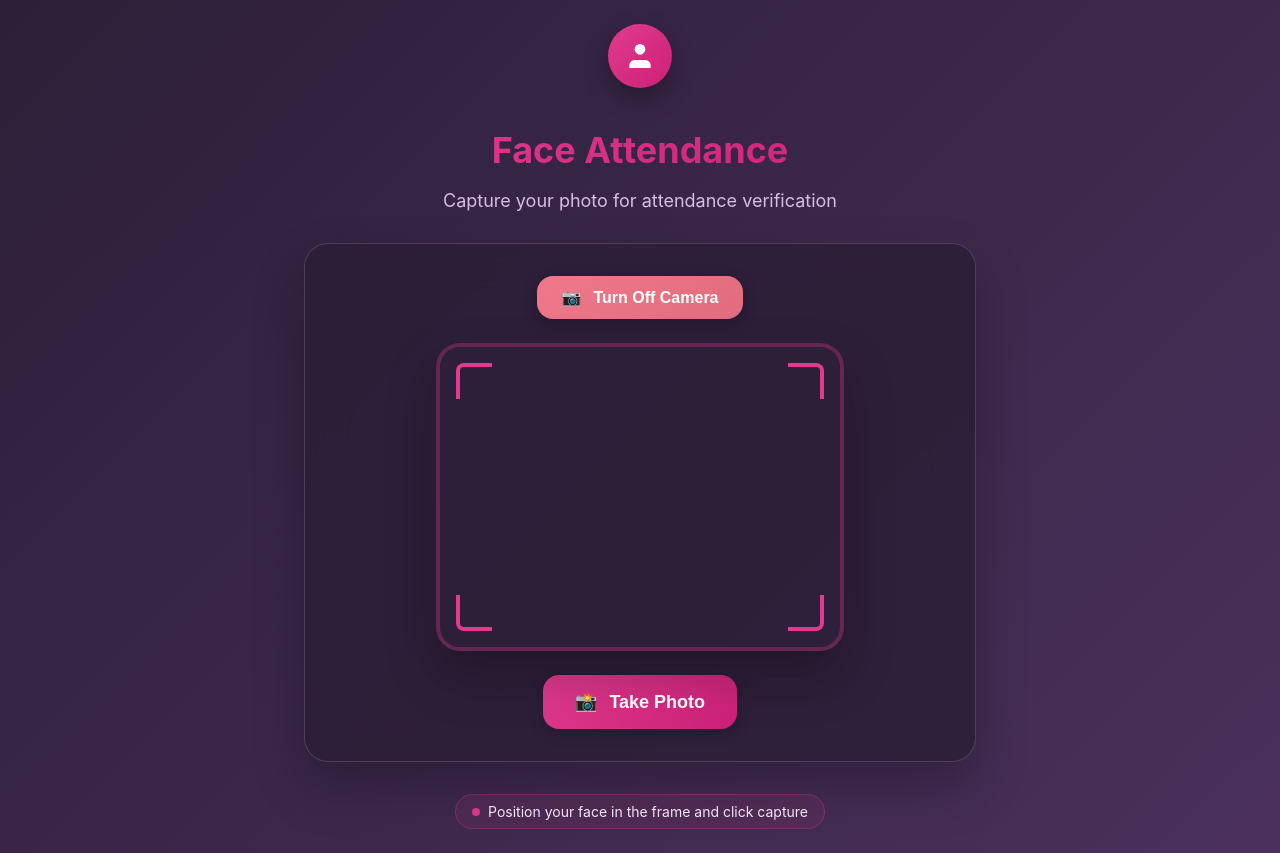
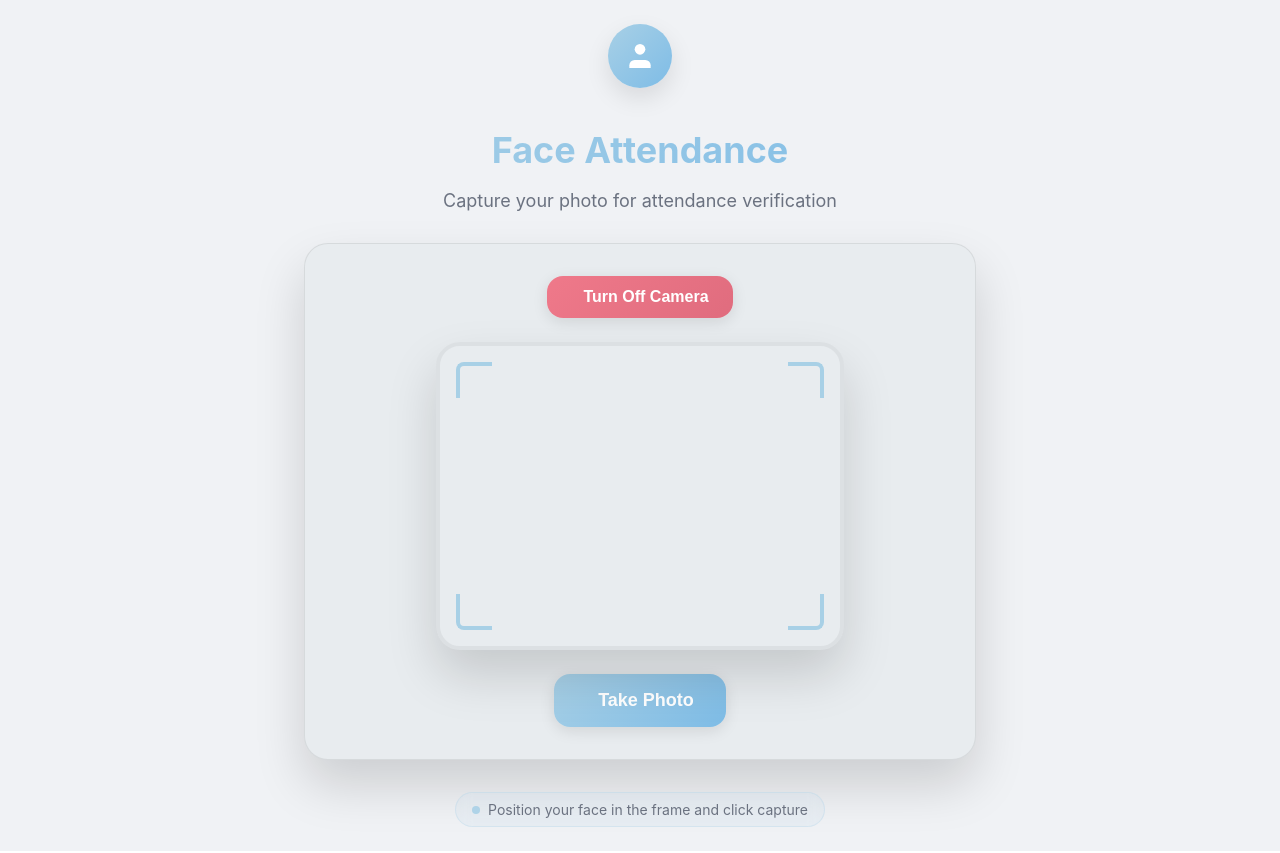
Before and after one commit to van49785/face_recognition_system, a React (Create React App) app in the folder frontend/: page / in a window 1280 px wide. Built offline with nearby package versions, Linux system fonts and the light colour scheme; no server answers.

Commit message:
edit giao diện

```diff
--- a/frontend/src/App.js
+++ b/frontend/src/App.js
@@ -53,20 +53,20 @@ function App() {
         }
       });
       // Nếu yêu cầu thành công, cập nhật thông báo với dữ liệu từ server
-      setServerMessage(response.data.message || "Ảnh đã được nhận thành công!");
+      setServerMessage(response.data.message || "Photo received successfully!");
       console.log("Phản hồi từ server:", response.data);
     } catch (error) {
       console.error("Lỗi khi gửi ảnh:", error);
       // Xử lý các loại lỗi khác nhau để hiển thị thông báo phù hợp
       if (error.response) {
         // Lỗi từ phía server (HTTP status code 4xx, 5xx)
-        setServerMessage(`Lỗi: ${error.response.data.error || "Không thể kết nối đến server."}`);
+        setServerMessage(`Lỗi: ${error.response.data.error || "Unable to connect to server."}`);
       } else if (error.request) {
         // Yêu cầu đã được gửi nhưng không nhận được phản hồi (lỗi mạng, server chưa chạy, CORS)
-        setServerMessage("Lỗi mạng: Không nhận được phản hồi từ server. Vui lòng kiểm tra kết nối hoặc địa chỉ server.");
+        setServerMessage("Network Error: No response received from server. Please check connection or server address.");
       } else {
         // Lỗi khác xảy ra trong quá trình thiết lập yêu cầu
-        setServerMessage("Lỗi không xác định khi gửi ảnh.");
+        setServerMessage("Unknown error while sending photo.");
       }
     } finally {
       setIsLoading(false); // Luôn tắt trạng thái loading sau khi yêu cầu hoàn tất (dù thành công hay thất bại)
@@ -80,7 +80,7 @@ function App() {
       <WebcamCapture onCapture={handleImageCapture} />
 
       {/* Hiển thị trạng thái loading khi ảnh đang được gửi */}
-      {isLoading && <p className="loading-message">Đang gửi ảnh...</p>}
+      {/* {isLoading && <p className="loading-message">Sending</p>} */}
 
       {/* Hiển thị thông báo từ server (thành công hoặc lỗi) */}
       {serverMessage && (
--- a/frontend/src/components/employee/WebcamCapture.css
+++ b/frontend/src/components/employee/WebcamCapture.css
@@ -18,10 +18,10 @@
 /* Container and Wrapper */
 .webcam-capture-container {
   min-height: 100vh;
-  /* Updated Background: Deep Muted Purple Gradient */
-  background: linear-gradient(135deg, #2D1F38 0%, #4A305B 100%); /* Deep Muted Purple Gradient */
+  /* Updated Background: Very Light, Soft Gray (Smoky base) */
+  background: #F0F2F5; /* A very light, cool gray */
   padding: 24px;
-  font-family: 'Inter', -apple-system, BlinkMacSystemFont, "Segoe UI", Roboto, sans-serif;
+  font-family: -apple-system, BlinkMacSystemFont, "Segoe UI", Roboto, sans-serif;
   display: flex;
   align-items: center;
   justify-content: center;
@@ -46,11 +46,11 @@
   justify-content: center;
   width: 64px;
   height: 64px;
-  /* Updated Icon Wrapper Gradient: Vibrant Magenta/Fuchsia */
-  background: linear-gradient(135deg, #E03B8D, #CC2078); /* Bright Magenta to Deep Rose */
+  /* Updated Icon Wrapper Gradient: Muted Blue accent */
+  background: linear-gradient(135deg, #A8D0E6, #7EBCE6); /* Soft Blue gradient */
   border-radius: 50%;
   margin-bottom: 16px;
-  box-shadow: 0 10px 25px rgba(0,0,0,0.3);
+  box-shadow: 0 10px 25px rgba(0,0,0,0.1); /* Lighter shadow for light theme */
 }
 
 .webcam-capture-user-icon {
@@ -62,29 +62,31 @@
 .webcam-capture-title {
   font-size: 36px;
   font-weight: bold;
-  color: white; /* White text on dark background */
+  /* Changed to dark text for light background */
+  color: #333333;
   margin-bottom: 8px;
-  /* Updated Title Gradient: Vibrant Magenta/Fuchsia for Text Fill */
-  background: linear-gradient(135deg, #E03B8D, #CC2078); /* Bright Magenta to Deep Rose */
+  /* Updated Title Gradient: Muted Blue accent for text fill */
+  background: linear-gradient(135deg, #A8D0E6, #7EBCE6); /* Soft Blue gradient */
   background-clip: text;
   -webkit-background-clip: text;
   -webkit-text-fill-color: transparent;
 }
 
 .webcam-capture-subtitle {
-  color: #D8BEE3; /* Light Lavender/Pinkish-gray for subtle text */
+  /* Updated Subtitle color: Medium gray */
+  color: #6B7280;
   font-size: 18px;
 }
 
 /* Main Card */
 .webcam-capture-main-card {
-  /* Updated Card Background: Slightly lighter, transparent dark tone for contrast */
-  background: rgba(45, 31, 56, 0.9); /* Darker Purple with transparency */
+  /* Updated Card Background: Slightly darker soft gray */
+  background: #E8ECEF; /* Slightly darker soft gray */
   backdrop-filter: blur(20px);
   border-radius: 24px;
   padding: 32px;
-  box-shadow: 0 25px 50px rgba(0,0,0,0.25);
-  border: 1px solid rgba(255, 255, 255, 0.15); /* Subtle light border */
+  box-shadow: 0 25px 50px rgba(0,0,0,0.15); /* Lighter shadow */
+  border: 1px solid rgba(0, 0, 0, 0.08); /* Subtle dark border */
 }
 
 /* Button Styles */
@@ -101,44 +103,44 @@
   padding: 12px 24px;
   border-radius: 16px;
   font-weight: 600;
-  color: white;
+  color: white; /* Button text remains white for contrast */
   border: none;
   cursor: pointer;
   transition: all 0.3s ease;
-  box-shadow: 0 4px 15px rgba(0,0,0,0.2);
+  box-shadow: 0 4px 15px rgba(0,0,0,0.1); /* Lighter shadow */
   font-size: 16px;
 }
 
-/* Toggle Button - Off (Muted Red) and On (Vibrant Magenta/Fuchsia) */
+/* Updated Toggle Button - Off (Muted Red) and On (Muted Blue) */
 .webcam-capture-toggle-button-off {
   background: linear-gradient(135deg, #EF798A, #E06C7E); /* Muted Red */
 }
 
 .webcam-capture-toggle-button-on {
-  background: linear-gradient(135deg, #E03B8D, #CC2078); /* Vibrant Magenta/Fuchsia */
+  background: linear-gradient(135deg, #A8D0E6, #7EBCE6); /* Muted Blue for 'on' */
 }
 
-/* Capture Button - Vibrant Magenta/Fuchsia */
+/* Updated Capture Button - Muted Blue */
 .webcam-capture-capture-button {
-  background: linear-gradient(135deg, #E03B8D, #CC2078); /* Vibrant Magenta/Fuchsia */
+  background: linear-gradient(135deg, #A8D0E6, #7EBCE6); /* Muted Blue */
   padding: 16px 32px;
   font-size: 18px;
 }
 
 .webcam-capture-capture-button-disabled {
-  background: #6B5B7C; /* Darker muted purple/gray when disabled */
+  background: #9CA3AF; /* Lighter gray when disabled */
   cursor: not-allowed;
   opacity: 0.7;
 }
 
-/* Retake Button - Warm Amber */
+/* Updated Retake Button - Muted Amber */
 .webcam-capture-retake-button {
-  background: linear-gradient(135deg, #F4B942, #E8A800); /* Warm Amber/Yellow */
+  background: linear-gradient(135deg, #F4B942, #E8A800); /* Muted Amber/Yellow */
 }
 
-/* Confirm Button - Vibrant Magenta/Fuchsia */
+/* Updated Confirm Button - Muted Blue */
 .webcam-capture-confirm-button {
-  background: linear-gradient(135deg, #E03B8D, #CC2078); /* Vibrant Magenta/Fuchsia */
+  background: linear-gradient(135deg, #A8D0E6, #7EBCE6); /* Muted Blue */
 }
 
 /* Webcam and Photo Display */
@@ -153,9 +155,9 @@
   position: relative;
   border-radius: 24px;
   overflow: hidden;
-  box-shadow: 0 25px 50px rgba(0,0,0,0.25);
-  /* Updated border color: Subtle Accent color */
-  border: 4px solid rgba(224, 59, 141, 0.3); /* Subtle Magenta border */
+  box-shadow: 0 25px 50px rgba(0,0,0,0.15); /* Lighter shadow */
+  /* Updated border color: Very subtle light gray */
+  border: 4px solid rgba(0, 0, 0, 0.05); /* Very subtle, almost invisible border */
 }
 
 .webcam-capture-webcam-wrapper video {
@@ -175,8 +177,8 @@
   position: absolute;
   width: 32px;
   height: 32px;
-  /* Updated Overlay Corner Color: Vibrant Magenta/Fuchsia */
-  border: 4px solid #E03B8D; /* Bright Magenta */
+  /* Updated Overlay Corner Color: Muted Blue */
+  border: 4px solid #A8D0E6; /* Muted Blue */
 }
 
 .webcam-capture-overlay-corner-tl {
@@ -218,7 +220,8 @@
 .webcam-capture-photo-title {
   font-size: 24px;
   font-weight: bold;
-  color: white;
+  /* Updated to dark text */
+  color: #333333;
   margin-bottom: 16px;
 }
 
@@ -227,9 +230,9 @@
   display: inline-block;
   border-radius: 24px;
   overflow: hidden;
-  box-shadow: 0 25px 50px rgba(0,0,0,0.25);
-  /* Updated Photo Wrapper Border: Vibrant Magenta/Fuchsia for success */
-  border: 4px solid rgba(224, 59, 141, 0.5); /* Vibrant Magenta for success indication */
+  box-shadow: 0 25px 50px rgba(0,0,0,0.15); /* Lighter shadow */
+  /* Updated Photo Wrapper Border: Muted Blue for success */
+  border: 4px solid rgba(168, 208, 230, 0.5); /* Muted Blue for success indication */
   margin-bottom: 24px;
 }
 
@@ -244,7 +247,7 @@
   right: 0;
   bottom: 0;
   /* Optional: a very subtle tint over the photo */
-  /* background: rgba(224, 59, 141, 0.2); */ /* Magenta tint */
+  /* background: rgba(168, 208, 230, 0.2); */ /* Muted Blue tint */
   pointer-events: none;
 }
 
@@ -263,7 +266,7 @@
 .webcam-capture-camera-off-icon {
   width: 96px;
   height: 96px;
-  background: rgba(45, 31, 56, 0.5); /* Darker purple with transparency for icons */
+  background: rgba(176, 183, 193, 0.3); /* Lighter gray with transparency for icons */
   border-radius: 50%;
   display: inline-flex;
   align-items: center;
@@ -272,18 +275,20 @@
 }
 
 .webcam-capture-camera-off-icon svg {
-  fill: #D8BEE3; /* Lighter lavender/pinkish-gray for icons */
+  fill: #6B7280; /* Medium gray for icons */
 }
 
 .webcam-capture-camera-off-title {
   font-size: 20px;
   font-weight: 600;
-  color: white;
+  /* Updated to dark text */
+  color: #333333;
   margin-bottom: 8px;
 }
 
 .webcam-capture-camera-off-text {
-  color: #D8BEE3; /* Lighter lavender/pinkish-gray */
+  /* Updated to medium gray */
+  color: #6B7280;
 }
 
 /* Instructions */
@@ -298,26 +303,27 @@
   gap: 8px;
   padding: 8px 16px;
   /* Updated Instruction Badge Background */
-  background: rgba(224, 59, 141, 0.1); /* Light tint of Magenta */
+  background: rgba(168, 208, 230, 0.1); /* Light tint of Muted Blue */
   backdrop-filter: blur(8px);
   border-radius: 20px;
-  border: 1px solid rgba(224, 59, 141, 0.3); /* Border matching accent */
+  border: 1px solid rgba(168, 208, 230, 0.3); /* Border matching accent */
 }
 
 .webcam-capture-status-dot {
   width: 8px;
   height: 8px;
-  background: #E03B8D; /* Bright Magenta for status dot */
+  background: #A8D0E6; /* Muted Blue for status dot */
   border-radius: 50%;
   animation: pulse 2s infinite;
 }
 
 .webcam-capture-instructions-text {
-  color: #F0E6F5; /* Off-white with purple tint for instructions text */
+  /* Updated to medium gray */
+  color: #6B7280;
   font-size: 14px;
 }
 
-/* Responsive adjustments (kept original values) */
+/* Responsive adjustments (kept original values, feel free to adapt if needed) */
 @media (max-width: 600px) {
   .webcam-capture-wrapper {
     padding: 0 16px;
--- a/frontend/src/components/employee/WebcamCapture.jsx
+++ b/frontend/src/components/employee/WebcamCapture.jsx
@@ -60,7 +60,7 @@ const WebcamCapture = ({ onCapture }) => { // Add 'onCapture' to props
               onClick={toggleCamera}
               className={`webcam-capture-button ${cameraOn ? 'webcam-capture-toggle-button-off' : 'webcam-capture-toggle-button-on'}`}
             >
-              <span>{cameraOn ? '📷' : '📹'}</span>
+              <span>{cameraOn ? '' : ''}</span>
               {cameraOn ? 'Turn Off Camera' : 'Turn On Camera'}
             </button>
           </div>
@@ -95,7 +95,7 @@ const WebcamCapture = ({ onCapture }) => { // Add 'onCapture' to props
                 disabled={isCapturing}
                 className={`webcam-capture-button webcam-capture-capture-button ${isCapturing ? 'webcam-capture-capture-button-disabled' : ''}`}
               >
-                <span>📸</span>
+                <span></span>
                 {isCapturing ? 'Capturing...' : 'Take Photo'}
               </button>
             </div>
@@ -105,7 +105,7 @@ const WebcamCapture = ({ onCapture }) => { // Add 'onCapture' to props
           {imageSrc && (
             <div className="webcam-capture-photo-section">
               <h3 className="webcam-capture-photo-title">
-                📸 Photo Captured Successfully!
+                 Photo Captured Successfully!
               </h3>
               <div className="webcam-capture-photo-wrapper">
                 <img
```
